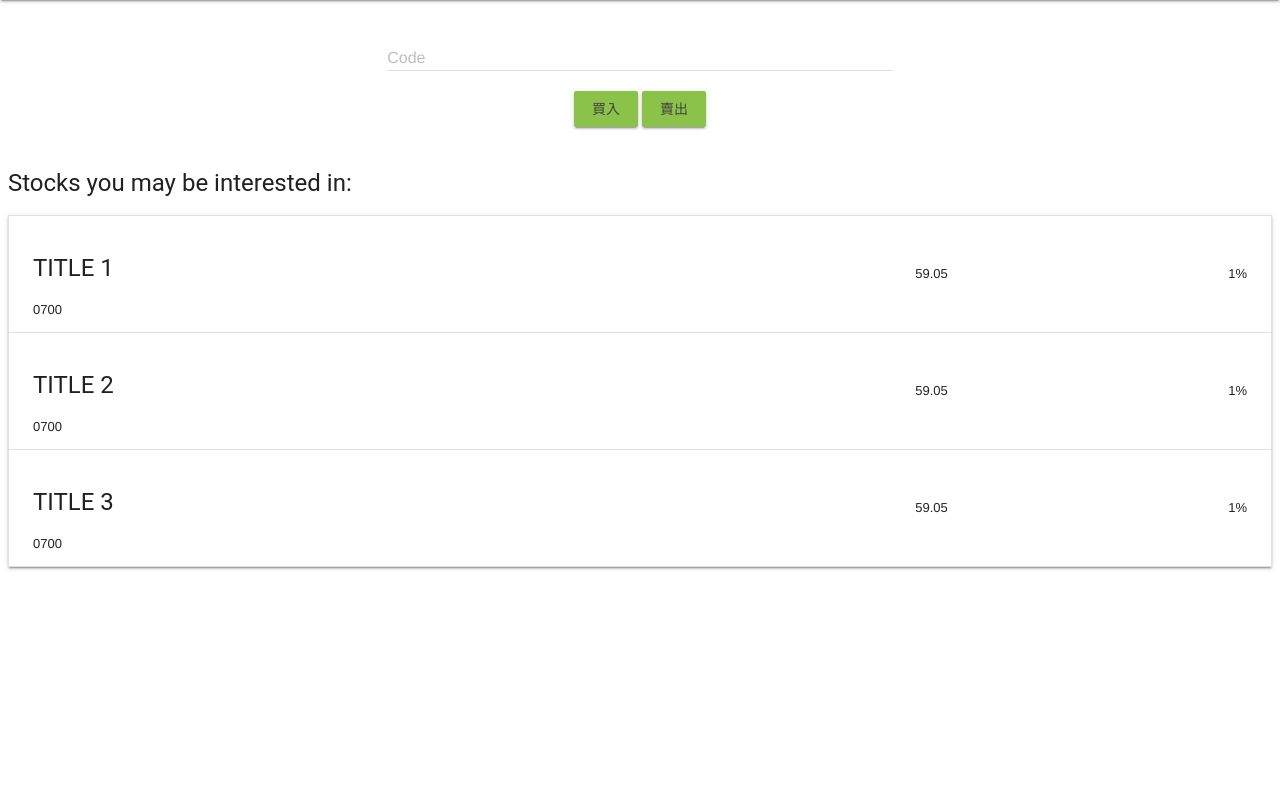
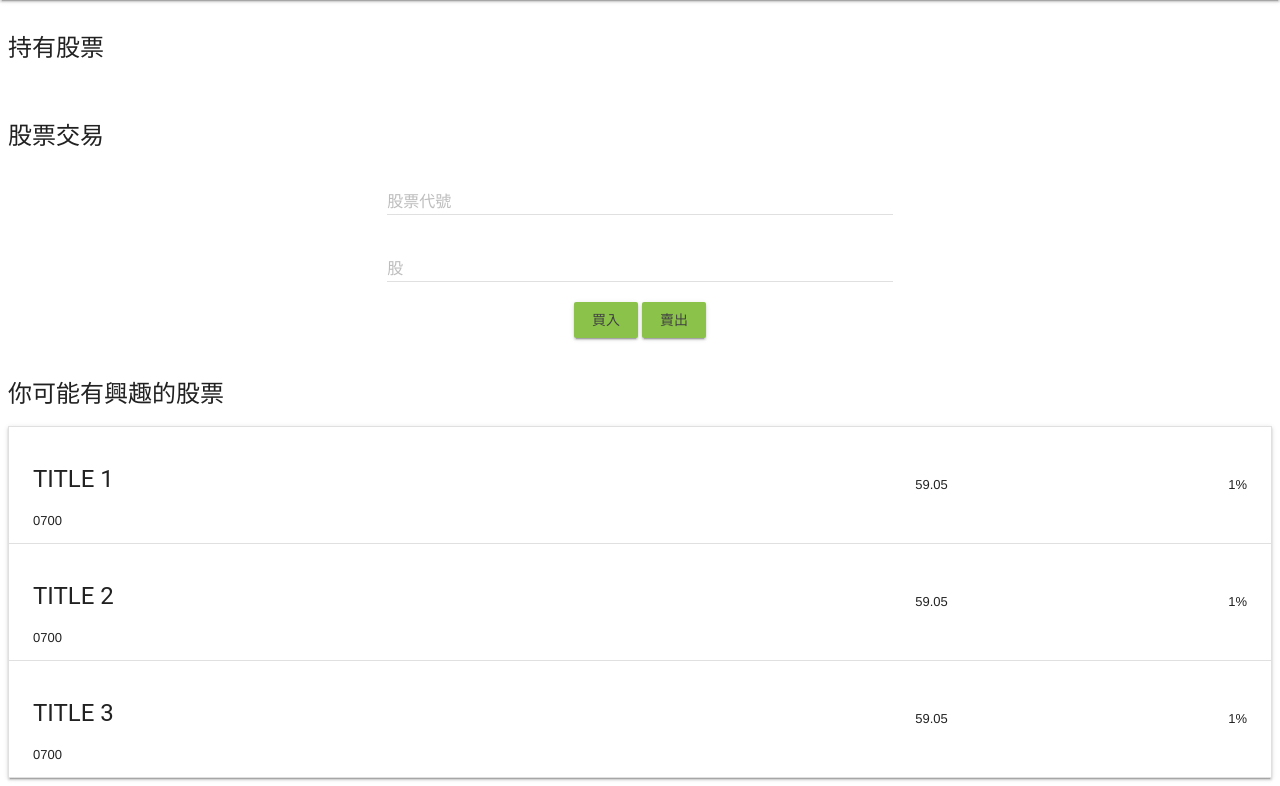
Before and after one commit to carsonwah/ying3006, a Flask app: template templates/portfolio.html in a window 1280 px wide. Shown: the part 64-850 px from the top of the page. Run offline with Flask 2, Linux system fonts and the light colour scheme; the template is opened without the code that fills it, so the values that code supplies are empty; some libraries are stand-ins or nearby versions.

Commit message:
update markup

```diff
--- a/templates/base.html
+++ b/templates/base.html
@@ -20,7 +20,7 @@
           <div class="mdl-layout-spacer"></div>
           <!-- Navigation. We hide it in small screens. -->
           <nav class="mdl-navigation mdl-layout--large-screen-only">
-            <a class="mdl-navigation__link" href="/news_feed">News Feed</a>
+            <a class="mdl-navigation__link" href="/">News Feed</a>
             <a class="mdl-navigation__link" href="/portfolio">Portfolio</a>
           </nav>
         </div>
@@ -28,7 +28,7 @@
       <div class="mdl-layout__drawer">
         <span class="mdl-layout-title">Title</span>
         <nav class="mdl-navigation">
-          <a class="mdl-navigation__link" href="/news_feed">News Feed</a>
+          <a class="mdl-navigation__link" href="/">News Feed</a>
           <a class="mdl-navigation__link" href="/portfolio">Portfolio</a>
         </nav>
       </div>
--- a/templates/portfolio.html
+++ b/templates/portfolio.html
@@ -8,6 +8,7 @@
 </style>
 
 <div class="mdl-grid">
+  <h4>持有股票</h4>
   <table class="full-width mdl-data-table mdl-js-data-table mdl-data-table--selectable mdl-shadow--2dp">
     <tbody>
       {% for portfolio in portfolios %}
@@ -25,10 +26,16 @@
 </div>
 
 <div class="mdl-grid">
+  <h4>股票交易</h4>
   <form action="#" class="full-width" style="text-align: center;">
     <div class="mdl-textfield mdl-js-textfield" style="width:40%;">
-      <input class="mdl-textfield__input" type="number" id="sample1">
-      <label class="mdl-textfield__label" for="sample1">Code</label>
+      <input class="mdl-textfield__input" name="code" type="number">
+      <label class="mdl-textfield__label" name="share" for="sample1">股票代號</label>
+    </div>
+    <br>
+    <div class="mdl-textfield mdl-js-textfield" style="width:40%;">
+      <input class="mdl-textfield__input" type="number">
+      <label class="mdl-textfield__label" for="sample1">股</label>
     </div>
     <br>
     <button class="mdl-button mdl-js-button mdl-button--raised mdl-button--colored">
@@ -41,7 +48,7 @@
 </div>
 
 <div class="mdl-grid">
-  <h4>Stocks     you may be interested in:</h4>
+  <h4>你可能有興趣的股票</h4>
   <table class="full-width mdl-data-table mdl-js-data-table mdl-data-table--selectable mdl-shadow--2dp">
     <tbody>
       {% for i in range(3) %}
```
